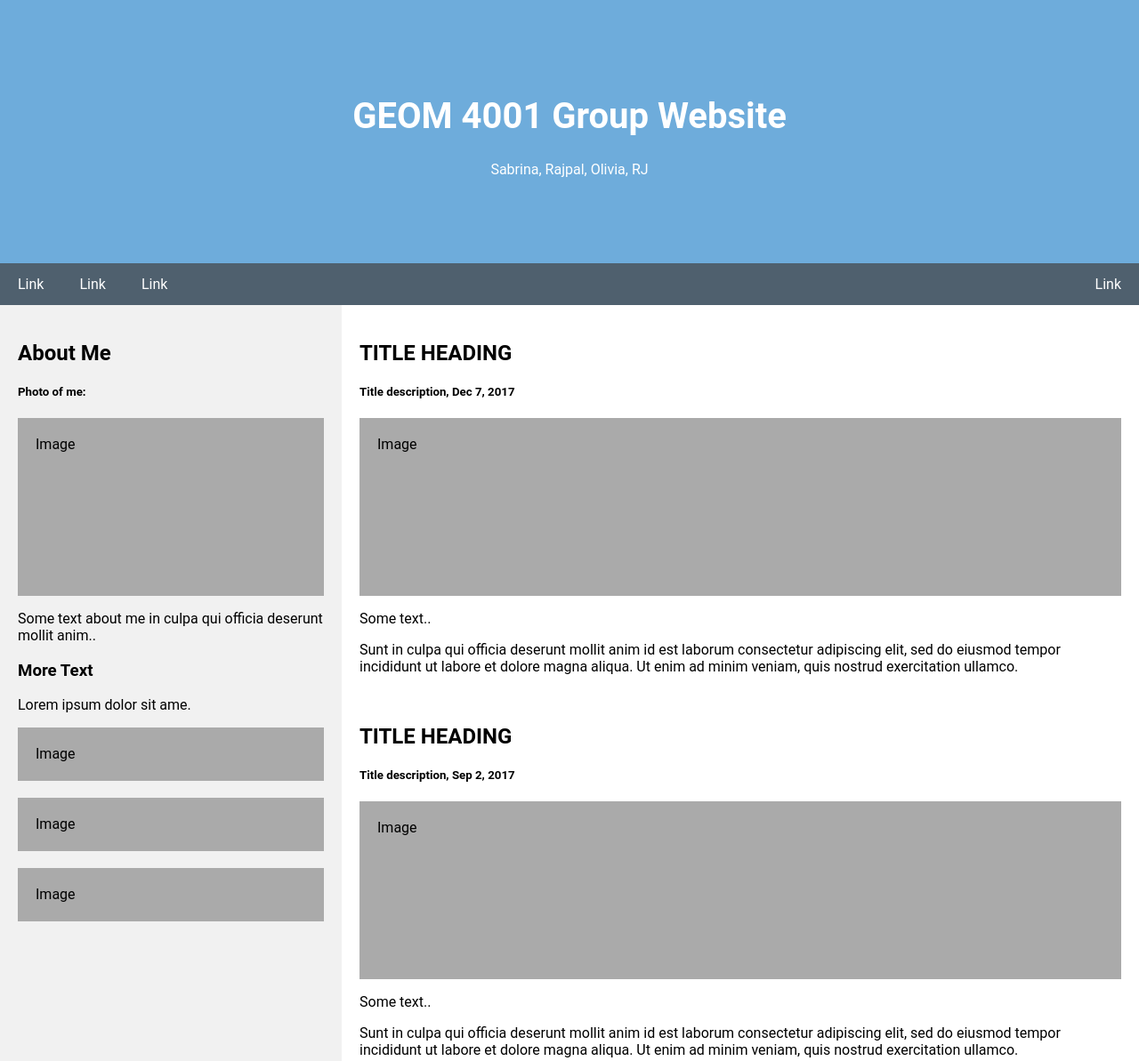
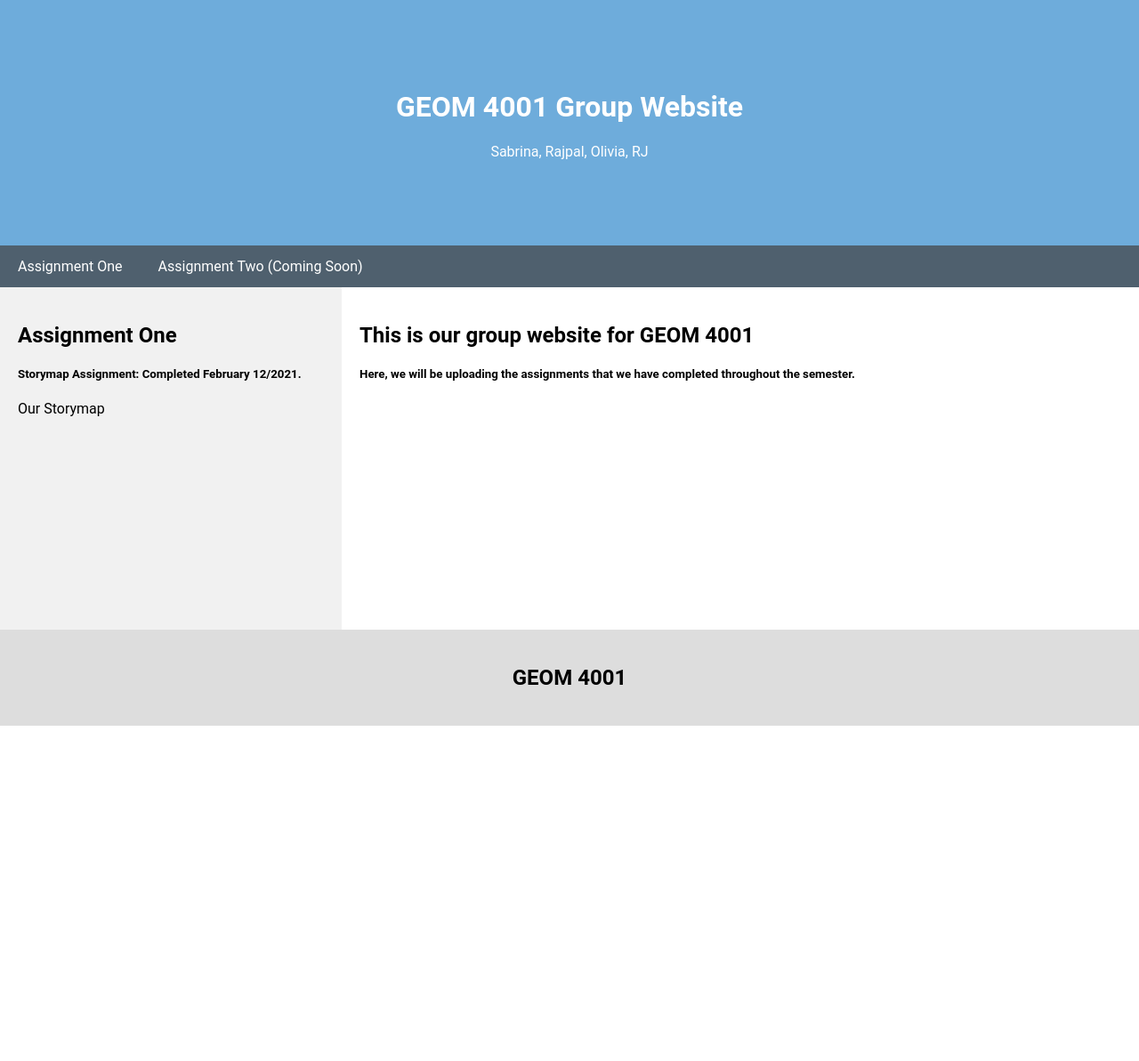
Before and after one commit to sabrinaorn/sabrinaorn.github.io, a plain HTML site: page website.html in a window 1280 px wide. Shown: the top 1193 px of the page at 89% size. After the commit the page ends 816 px from the top, so only its background shows below. Drawn offline with Linux system fonts and the light colour scheme.

Commit message:
customized

```diff
--- a/website.html
+++ b/website.html
@@ -22,11 +22,6 @@ body {
   color: white;
 }
 
-/* Increase the font size of the h1 element */
-.header h1 {
-  font-size: 40px;
-}
-
 /* Style the top navigation bar */
 .navbar {
   overflow: hidden;
@@ -41,11 +36,6 @@ body {
   text-align: center;
   padding: 14px 20px;
   text-decoration: none;
-}
-
-/* Right-aligned link */
-.navbar a.right {
-  float: right;
 }
 
 /* Change color on hover */
@@ -75,33 +65,12 @@ body {
   padding: 20px;
 }
 
-/* Fake image, just for this example */
-.fakeimg {
-  background-color: #aaa;
-  width: 100%;
-  padding: 20px;
-}
 
 /* Footer */
 .footer {
   padding: 20px;
   text-align: center;
   background: #ddd;
-}
-
-/* Responsive layout - when the screen is less than 700px wide, make the two columns stack on top of each other instead of next to each other */
-@media screen and (max-width: 700px) {
-  .row {
-    flex-direction: column;
-  }
-}
-
-/* Responsive layout - when the screen is less than 400px wide, make the navigation links stack on top of each other instead of next to each other */
-@media screen and (max-width: 400px) {
-  .navbar a {
-    float: none;
-    width:100%;
-  }
 }
 </style>
 </head>
@@ -113,39 +82,25 @@ body {
 </div>
 
 <div class="navbar">
-  <a href="Assignement1_Covid/index.html">Link</a>
-  <a href="#">Link</a>
-  <a href="#">Link</a>
-  <a href="#" class="right">Link</a>
+  <a href="https://sabrinaorn.github.io/">Assignment One</a>
+  <a href="">Assignment Two (Coming Soon)</a>
 </div>
 
 <div class="row">
   <div class="side">
-    <h2>About Me</h2>
-    <h5>Photo of me:</h5>
-    <div class="fakeimg" style="height:200px;">Image</div>
-    <p>Some text about me in culpa qui officia deserunt mollit anim..</p>
-    <h3>More Text</h3>
-    <p>Lorem ipsum dolor sit ame.</p>
-    <div class="fakeimg" style="height:60px;">Image</div><br>
-    <div class="fakeimg" style="height:60px;">Image</div><br>
-    <div class="fakeimg" style="height:60px;">Image</div>
+    <h2>Assignment One</h2>
+    <h5>Storymap Assignment: Completed February 12/2021. </h5>
+    <div class="\images\storymap.jpg" style="height:200px;">Our Storymap</div>
+    <br>
+    <br>
+
   </div>
   <div class="main">
-    <h2>TITLE HEADING</h2>
-    <h5>Title description, Dec 7, 2017</h5>
-    <div class="fakeimg" style="height:200px;">Image</div>
-    <p>Some text..</p>
-    <p>Sunt in culpa qui officia deserunt mollit anim id est laborum consectetur adipiscing elit, sed do eiusmod tempor incididunt ut labore et dolore magna aliqua. Ut enim ad minim veniam, quis nostrud exercitation ullamco.</p>
+    <h2>This is our group website for GEOM 4001</h2>
+    <h5>Here, we will be uploading the assignments that we have completed throughout the semester.</h5>
     <br>
-    <h2>TITLE HEADING</h2>
-    <h5>Title description, Sep 2, 2017</h5>
-    <div class="fakeimg" style="height:200px;">Image</div>
-    <p>Some text..</p>
-    <p>Sunt in culpa qui officia deserunt mollit anim id est laborum consectetur adipiscing elit, sed do eiusmod tempor incididunt ut labore et dolore magna aliqua. Ut enim ad minim veniam, quis nostrud exercitation ullamco.</p>
   </div>
 </div>
-
 <div class="footer">
   <h2>GEOM 4001</h2>
 </div>
```
